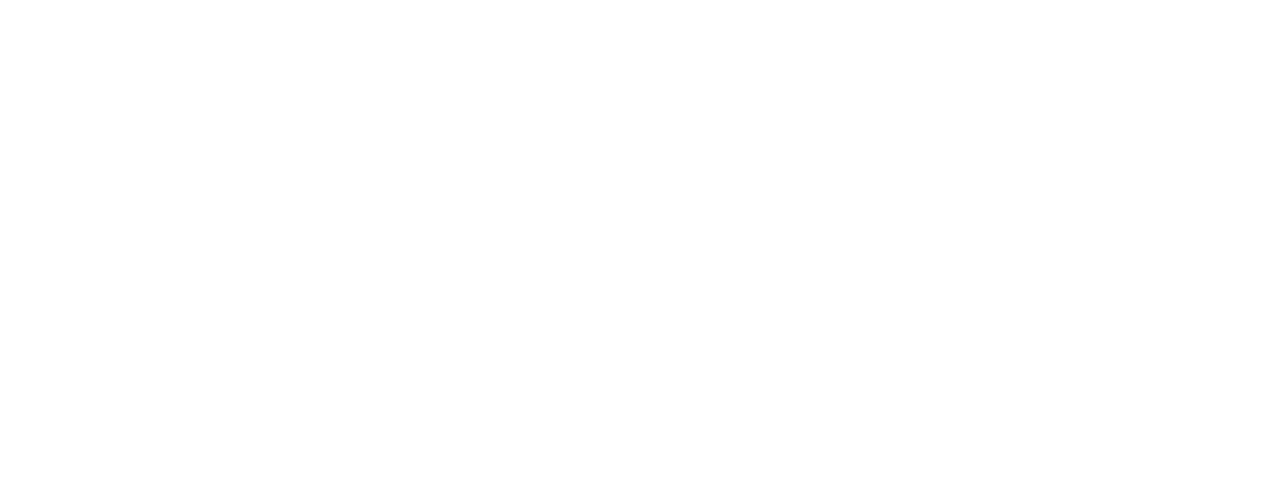
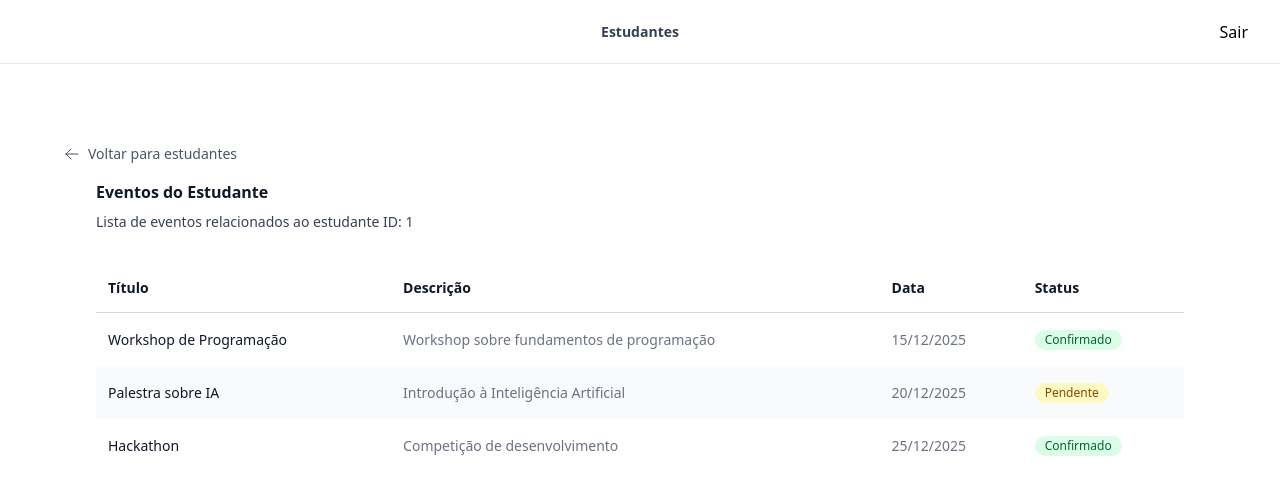
Before and after one commit to gustavorviana/BrainsChallange-Front, a React (Vite) app: page /events/1 in a window 1280 px wide. Before the commit this address had no page. Shown: the top 494 px of the page. Built offline with nearby package versions, Linux system fonts and the light colour scheme.

Commit message:
Adição de tela de eventos

```diff
--- a/src/App.jsx
+++ b/src/App.jsx
@@ -2,6 +2,7 @@
 import Login from "./pages/Login";
 import Register from "./pages/Register";
 import Home from "./pages/home";
+import Events from "./pages/Events";
 
 export default function App() {
   return (
@@ -9,6 +10,7 @@
       <Route path="/" element={<Home />} />
       <Route path="/login" element={<Login />} />
       <Route path="/register" element={<Register />} />
+      <Route path="/events/:studentId" element={<Events />} />
     </Routes>
   );
 }
--- a/src/components/TableLayout.tsx
+++ b/src/components/TableLayout.tsx
@@ -6,7 +6,7 @@
     description: string;
 }
 
-export default function Home({
+export default function TableLayout({
     children,
     title,
     description
--- /dev/null
+++ b/src/pages/Events.tsx
@@ -0,0 +1,104 @@
+import { useParams, Link } from 'react-router-dom'
+import MainLayout from '../components/Layouts/MainLayout'
+import TableLayout from '../components/TableLayout'
+import { TableTd, TableTh, TableTr } from '../components/tables/TableComponents'
+import { ArrowLeftIcon } from '@heroicons/react/24/outline'
+
+interface Event {
+	id: string
+	title: string
+	description: string
+	date: string
+	status: string
+}
+
+export default function Events() {
+	const { studentId } = useParams<{ studentId: string }>()
+
+	// Dados mockados - em produção viriam de uma API
+	const events: Event[] = [
+		{
+			id: '1',
+			title: 'Workshop de Programação',
+			description: 'Workshop sobre fundamentos de programação',
+			date: '15/12/2025',
+			status: 'Confirmado'
+		},
+		{
+			id: '2',
+			title: 'Palestra sobre IA',
+			description: 'Introdução à Inteligência Artificial',
+			date: '20/12/2025',
+			status: 'Pendente'
+		},
+		{
+			id: '3',
+			title: 'Hackathon',
+			description: 'Competição de desenvolvimento',
+			date: '25/12/2025',
+			status: 'Confirmado'
+		}
+	]
+
+	const getStatusColor = (status: string) => {
+		switch (status) {
+			case 'Confirmado':
+				return 'bg-green-100 text-green-800'
+			case 'Pendente':
+				return 'bg-yellow-100 text-yellow-800'
+			case 'Cancelado':
+				return 'bg-red-100 text-red-800'
+			default:
+				return 'bg-gray-100 text-gray-800'
+		}
+	}
+
+	return (
+		<MainLayout>
+			<div className="px-4 sm:px-6 lg:px-8">
+				<Link
+					to="/"
+					className="inline-flex items-center gap-2 text-sm text-gray-600 hover:text-gray-900 mb-4"
+				>
+					<ArrowLeftIcon className="h-4 w-4" />
+					Voltar para estudantes
+				</Link>
+
+				<TableLayout
+					title="Eventos do Estudante"
+					description={`Lista de eventos relacionados ao estudante ID: ${studentId || 'N/A'}`}
+				>
+					<table className="relative min-w-full divide-y divide-gray-300">
+						<thead>
+							<tr>
+								<TableTh>Título</TableTh>
+								<TableTh>Descrição</TableTh>
+								<TableTh>Data</TableTh>
+								<TableTh>Status</TableTh>
+							</tr>
+						</thead>
+
+						<tbody className="bg-white">
+							{events.map((event) => (
+								<TableTr key={event.id} className="even:bg-gray-50">
+									<TableTd className="font-medium text-gray-900">
+										{event.title}
+									</TableTd>
+									<TableTd>{event.description}</TableTd>
+									<TableTd>{event.date}</TableTd>
+									<TableTd>
+										<span
+											className={`inline-flex items-center rounded-full px-2.5 py-0.5 text-xs font-medium ${getStatusColor(event.status)}`}
+										>
+											{event.status}
+										</span>
+									</TableTd>
+								</TableTr>
+							))}
+						</tbody>
+					</table>
+				</TableLayout>
+			</div>
+		</MainLayout>
+	)
+}
--- a/src/pages/home.tsx
+++ b/src/pages/home.tsx
@@ -1,3 +1,4 @@
+import { Link } from "react-router-dom";
 import MainLayout from "../components/Layouts/MainLayout";
 import TableLayout from "../components/TableLayout";
 
@@ -8,10 +9,6 @@
     { id: "1", name: "João Silva", email: "joao@email.com" },
     { id: "2", name: "Maria Oliveira", email: "maria@email.com" }
   ];
-
-  const onEdit = (id: string) => {
-    console.log("Editar usuário:", id);
-  };
 
   return (
     <MainLayout>
@@ -33,12 +30,12 @@
                 <TableTd>{person.email}</TableTd>
                 <TableTd>05/12/2025</TableTd>
                 <TableTd className="pr-4 pl-3 sm:pr-3">
-                  <button
+                  <Link
+                    to={`/events/${person.id}`}
                     className="text-indigo-600 hover:text-indigo-900 cursor-pointer"
-                    onClick={() => onEdit(person.id)}
                   >
                     Ver eventos
-                  </button>
+                  </Link>
                 </TableTd>
               </TableTr>
             ))}
```
